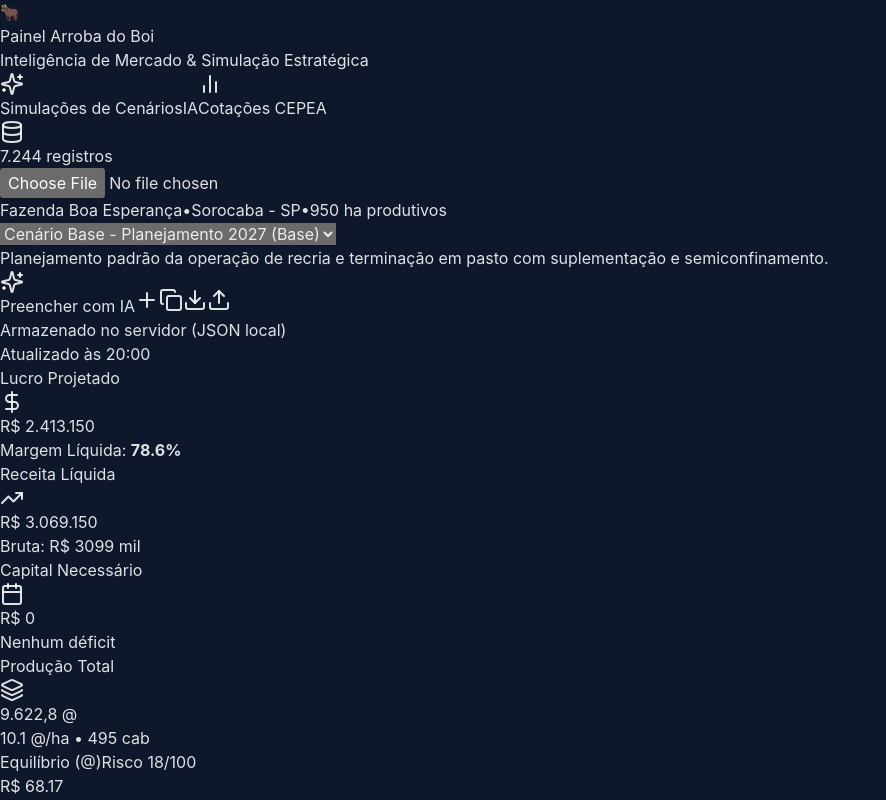
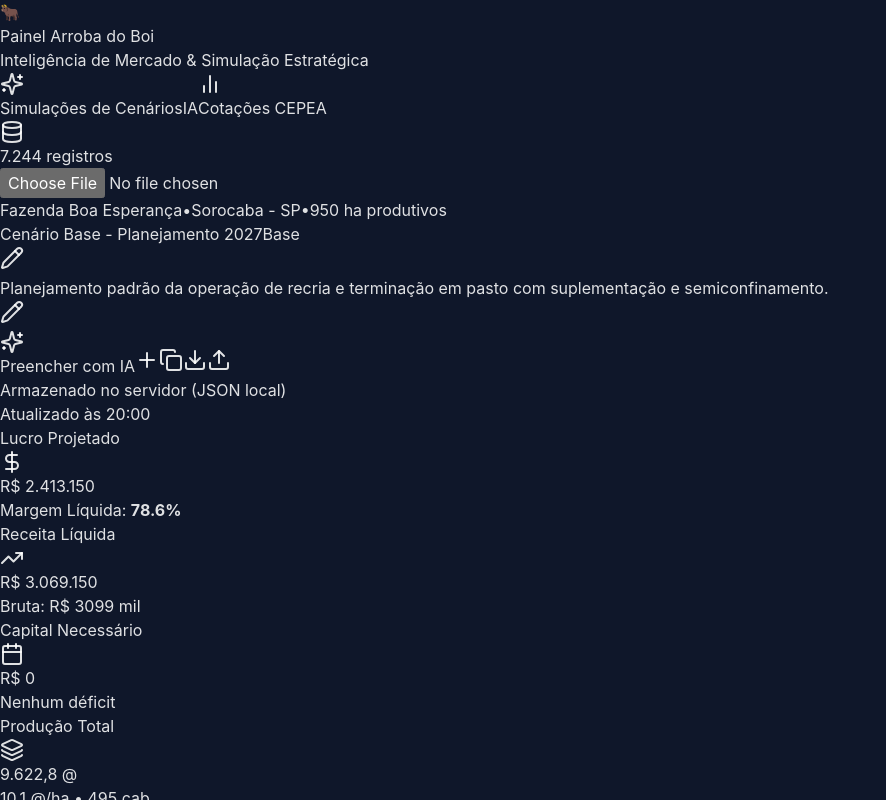
Before and after one commit to felipelions/painel-arroba-boi, a Next.js app: page / in a window 1280 px wide. Shown: the top 800 px of the page, without its empty margins (0-886 px from the left). Built offline with nearby package versions, Linux system fonts and the light colour scheme.

Commit message:
feat: edicao de titulo e descricao do cenario inline

```diff
--- a/src/components/simulacoes/SimulacaoCenáriosView.tsx
+++ b/src/components/simulacoes/SimulacaoCenáriosView.tsx
@@ -32,7 +32,10 @@ import {
   Zap,
   Info,
   ChevronDown,
-  RefreshCw
+  RefreshCw,
+  Pencil,
+  Check,
+  X
 } from 'lucide-react';
 import {
   ResponsiveContainer,
@@ -56,6 +59,10 @@ export function SimulacaoCenáriosView() {
   const [modalIAOpen, setModalIAOpen] = useState(false);
   const [saveStatus, setSaveStatus] = useState<'salvo' | 'salvando' | 'erro'>('salvo');
   const [toastMessage, setToastMessage] = useState<string | null>(null);
+  const [isEditingTitle, setIsEditingTitle] = useState(false);
+  const [editTitleValue, setEditTitleValue] = useState('');
+  const [isEditingDesc, setIsEditingDesc] = useState(false);
+  const [editDescValue, setEditDescValue] = useState('');
   const fileInputRef = useRef<HTMLInputElement>(null);
 
   // Carrega cenários iniciais
@@ -114,8 +121,44 @@ export function SimulacaoCenáriosView() {
     if (selected) {
       setCenarioAtual(selected);
       StorageService.setActiveScenarioId(selected.id);
+      setIsEditingTitle(false);
+      setIsEditingDesc(false);
       showToast(`Cenário "${selected.nome}" carregado.`);
     }
+  }
+
+  async function handleSaveTitle() {
+    if (!cenarioAtual) return;
+    const newName = editTitleValue.trim();
+    if (!newName) {
+      setIsEditingTitle(false);
+      return;
+    }
+    const updated: CenarioCompleto = {
+      ...cenarioAtual,
+      nome: newName,
+      dataAtualizacao: new Date().toISOString()
+    };
+    setCenarioAtual(updated);
+    setCenarios(prev => prev.map(c => c.id === updated.id ? updated : c));
+    setIsEditingTitle(false);
+    await StorageService.saveScenario(updated);
+    showToast(`Título alterado para "${newName}"`);
+  }
+
+  async function handleSaveDesc() {
+    if (!cenarioAtual) return;
+    const newDesc = editDescValue.trim();
+    const updated: CenarioCompleto = {
+      ...cenarioAtual,
+      descricao: newDesc,
+      dataAtualizacao: new Date().toISOString()
+    };
+    setCenarioAtual(updated);
+    setCenarios(prev => prev.map(c => c.id === updated.id ? updated : c));
+    setIsEditingDesc(false);
+    await StorageService.saveScenario(updated);
+    showToast('Descrição do cenário atualizada');
   }
 
   // Cria novo cenário
@@ -278,23 +321,126 @@ export function SimulacaoCenáriosView() {
               <span className="hidden sm:inline">{f.areaProdutiva} ha produtivos</span>
             </div>
 
-            <div className="flex items-center gap-2 mt-1">
+            {/* Título do Cenário (com Edição) */}
+            {isEditingTitle ? (
+              <div className="flex items-center gap-2 mt-1 max-w-lg">
+                <input
+                  type="text"
+                  value={editTitleValue}
+                  onChange={(e) => setEditTitleValue(e.target.value)}
+                  onKeyDown={(e) => {
+                    if (e.key === 'Enter') handleSaveTitle();
+                    if (e.key === 'Escape') setIsEditingTitle(false);
+                  }}
+                  autoFocus
+                  placeholder="Nome do cenário..."
+                  className="text-base sm:text-xl font-bold text-white bg-slate-950 px-3 py-1.5 rounded-xl border border-emerald-500 focus:outline-none focus:ring-2 focus:ring-emerald-500/50 w-full"
+                />
+                <button
+                  type="button"
+                  onClick={handleSaveTitle}
+                  title="Salvar título"
+                  className="p-2 bg-emerald-600 hover:bg-emerald-500 text-white rounded-xl transition-colors shrink-0 shadow-md"
+                >
+                  <Check className="w-4 h-4" />
+                </button>
+                <button
+                  type="button"
+                  onClick={() => setIsEditingTitle(false)}
+                  title="Cancelar"
+                  className="p-2 bg-slate-800 hover:bg-slate-700 text-slate-400 hover:text-white rounded-xl transition-colors shrink-0"
+                >
+                  <X className="w-4 h-4" />
+                </button>
+              </div>
+            ) : (
+              <div className="flex flex-wrap items-center gap-2 mt-1">
+                <h2 className="text-lg sm:text-2xl font-bold text-white tracking-tight flex items-center gap-2">
+                  <span>{cenarioAtual.nome}</span>
+                  {cenarioAtual.isBase && (
+                    <span className="text-[10px] uppercase font-semibold px-2 py-0.5 rounded bg-emerald-500/20 text-emerald-400 border border-emerald-500/30">
+                      Base
+                    </span>
+                  )}
+                </h2>
+
+                <button
+                  type="button"
+                  onClick={() => {
+                    setEditTitleValue(cenarioAtual.nome);
+                    setIsEditingTitle(true);
+                  }}
+                  title="Editar título do cenário"
+                  className="p-1.5 rounded-lg text-slate-400 hover:text-emerald-400 hover:bg-slate-800/80 transition-colors"
+                >
+                  <Pencil className="w-3.5 h-3.5" />
+                </button>
+
+                {/* Seletor de Cenários Rápido */}
+                {cenarios.length > 1 && (
                   <select
                     value={cenarioAtual.id}
                     onChange={(e) => handleSelectCenario(e.target.value)}
-                className="text-lg sm:text-2xl font-bold text-white bg-transparent border-b border-dashed border-slate-700 hover:border-emerald-500 focus:outline-none cursor-pointer"
+                    className="text-xs font-semibold text-slate-400 hover:text-white bg-slate-950/80 border border-slate-700 rounded-lg px-2 py-1 focus:outline-none cursor-pointer"
                   >
                     {cenarios.map(c => (
-                  <option key={c.id} value={c.id} className="bg-slate-900 text-white text-sm">
-                    {c.nome} {c.isBase ? '(Base)' : ''}
+                      <option key={c.id} value={c.id} className="bg-slate-900 text-white">
+                        Alternar: {c.nome} {c.isBase ? '(Base)' : ''}
                       </option>
                     ))}
                   </select>
+                )}
               </div>
+            )}
 
-            <p className="text-xs text-slate-400 mt-1 line-clamp-1">
-              {cenarioAtual.descricao}
+            {/* Descrição do Cenário (com Edição) */}
+            {isEditingDesc ? (
+              <div className="flex items-center gap-2 mt-1 max-w-lg">
+                <input
+                  type="text"
+                  value={editDescValue}
+                  onChange={(e) => setEditDescValue(e.target.value)}
+                  onKeyDown={(e) => {
+                    if (e.key === 'Enter') handleSaveDesc();
+                    if (e.key === 'Escape') setIsEditingDesc(false);
+                  }}
+                  autoFocus
+                  placeholder="Descrição da estratégia..."
+                  className="text-xs text-white bg-slate-950 px-2.5 py-1 rounded-lg border border-emerald-500 focus:outline-none w-full"
+                />
+                <button
+                  type="button"
+                  onClick={handleSaveDesc}
+                  className="p-1 bg-emerald-600 hover:bg-emerald-500 text-white rounded-lg transition-colors"
+                >
+                  <Check className="w-3 h-3" />
+                </button>
+                <button
+                  type="button"
+                  onClick={() => setIsEditingDesc(false)}
+                  className="p-1 bg-slate-800 text-slate-400 hover:text-white rounded-lg transition-colors"
+                >
+                  <X className="w-3 h-3" />
+                </button>
+              </div>
+            ) : (
+              <div className="flex items-center gap-2 mt-1">
+                <p className="text-xs text-slate-400 line-clamp-1">
+                  {cenarioAtual.descricao || 'Sem descrição definida.'}
                 </p>
+                <button
+                  type="button"
+                  onClick={() => {
+                    setEditDescValue(cenarioAtual.descricao || '');
+                    setIsEditingDesc(true);
+                  }}
+                  title="Editar descrição"
+                  className="text-slate-500 hover:text-slate-300 transition-colors p-0.5"
+                >
+                  <Pencil className="w-2.5 h-2.5" />
+                </button>
+              </div>
+            )}
           </div>
 
           {/* Botões de Ação Principais */}
```
Lines whose indentation alone changed are shown as unchanged.
